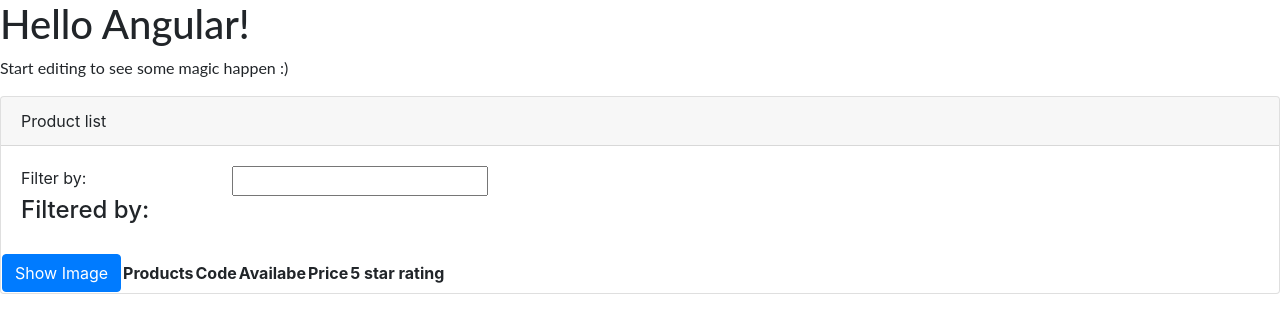
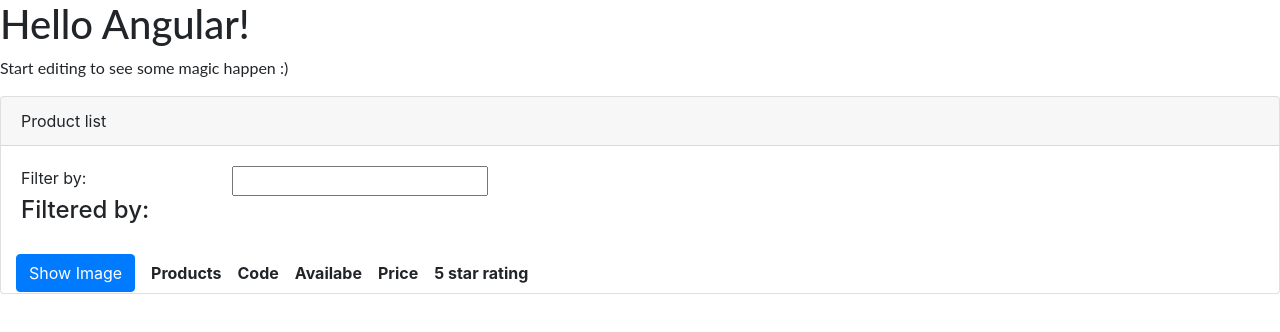
Before and after one commit to samicey/angular-ykgfz2, an Angular app: page / in a window 1280 px wide. Shown: the top 332 px of the page. Built offline with nearby package versions, Linux system fonts and the light colour scheme.

Commit message:
3 files modified

```diff
--- a/src/app/product-list/product-list.component.html
+++ b/src/app/product-list/product-list.component.html
@@ -1,6 +1,6 @@
 <div class="card">
 <div class="card-header">
-Product list
+{{pageTitle}}
 </div>
 <div class="card-body">
   <div class="row">
--- a/src/app/product-list/product-list.component.ts
+++ b/src/app/product-list/product-list.component.ts
@@ -6,7 +6,7 @@ import { Component, OnInit } from '@angular/core';
   styleUrls: ['./product-list.component.css']
 })
 export class ProductListComponent implements OnInit {
-
+      pageTitle: string ='Product list';
   constructor() { }
 
   ngOnInit() {
--- a/src/styles.css
+++ b/src/styles.css
@@ -1 +1,4 @@
 /* Add application styles & imports to this file! */
+tr th{
+padding-left: 15px;
+}
```
